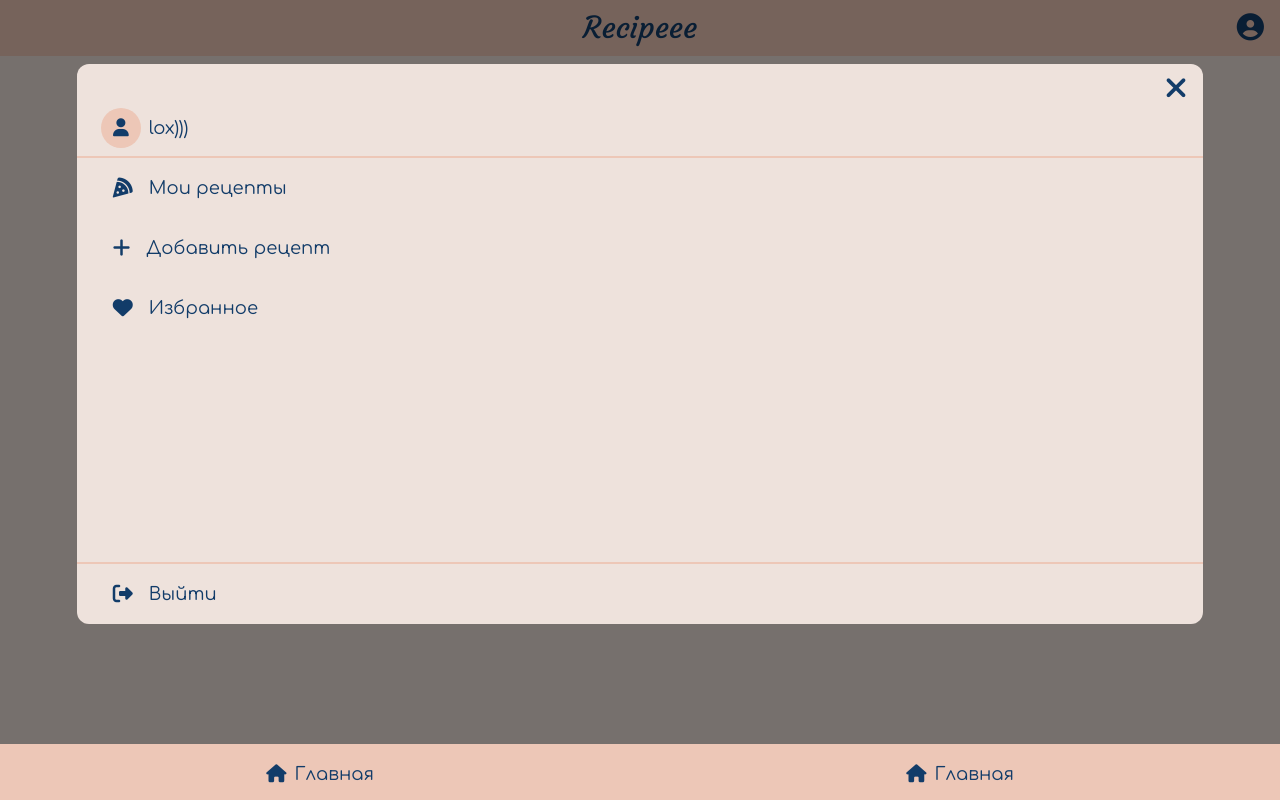
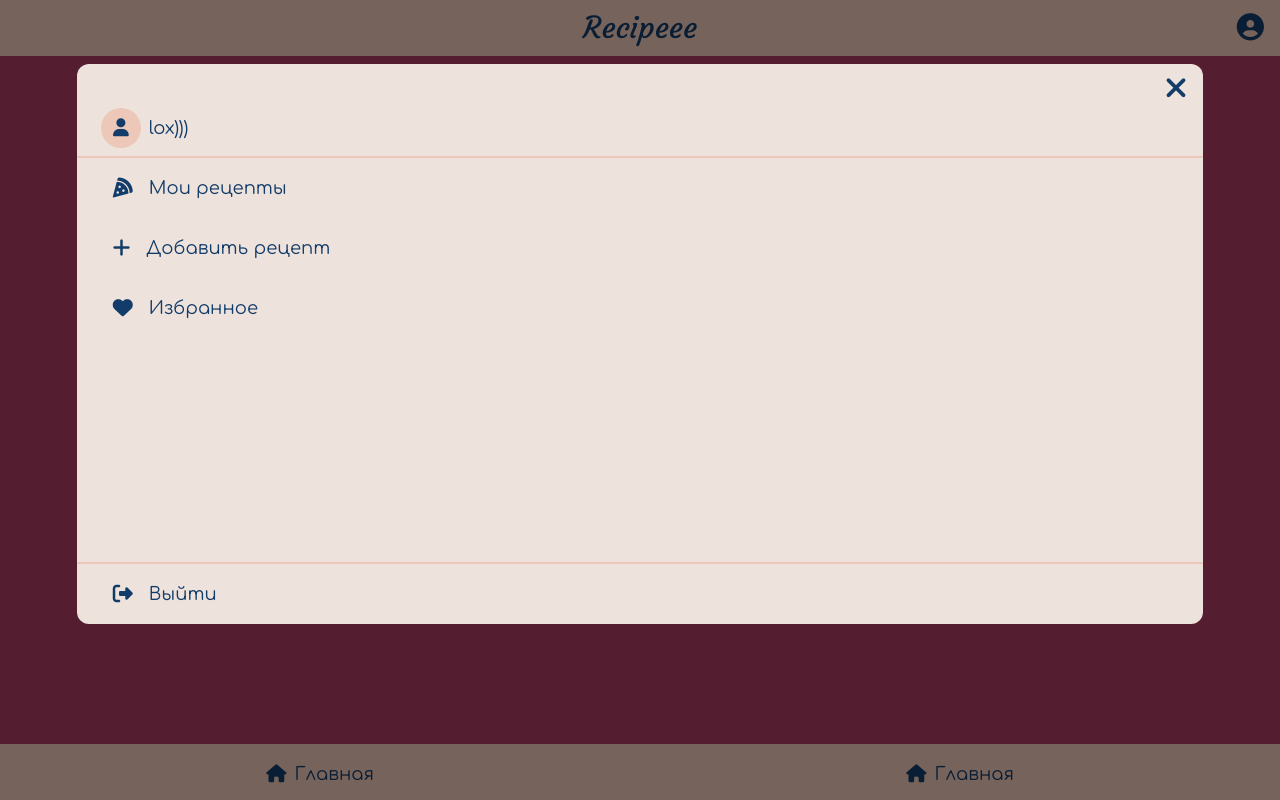
Before and after one commit to probaty/recipeee, a Next.js app: page / in a window 1280 px wide. Both pictures are taken after a click on the button 1250 px from the left and 27 px from the top of the page. Shown: the top 800 px of the page. Built offline with nearby package versions, Linux system fonts and the light colour scheme.

Commit message:
fix header position

```diff
--- a/components/Header/Header.module.css
+++ b/components/Header/Header.module.css
@@ -1,6 +1,6 @@
 @layer components {
   .header {
-    @apply sticky h-14 flex items-center bg-bone text-primary text-3xl justify-center;
+    @apply sticky top-0 left-0 h-14 flex items-center bg-bone text-primary text-3xl justify-center;
     font-family: "Courgette", cursive;
   }
   .menu {
--- a/components/Layout/Layout.tsx
+++ b/components/Layout/Layout.tsx
@@ -13,9 +13,9 @@ export const Layout: FunctionComponent<LayoutProps> = ({ title, children }) => {
       <Head>
         <title>{title} - Recipee</title>
       </Head>
+      <Toolbar />
       <Header userName="lox)))" />
-      <main>{children}</main>
-      <Toolbar />
+      <main className="pb-20">{children}</main>
     </>
   );
 };
--- a/components/Menu/Menu.module.css
+++ b/components/Menu/Menu.module.css
@@ -1,6 +1,6 @@
 @layer components {
   .menu {
-    @apply bg-white rounded-xl mx-auto absolute;
+    @apply bg-white rounded-xl mx-auto absolute z-10;
     width: 88vw;
     top: 4rem;
     right: 6vw;
--- a/components/Menu/Menu.tsx
+++ b/components/Menu/Menu.tsx
@@ -17,7 +17,7 @@ export function Menu({
     <>
       <div
         className={cn(
-          "w-screen h-screen fixed top-0 left-0",
+          "w-screen h-screen fixed top-0 left-0 z-10",
           styles.overlayOpen,
           {
             [styles.overlayClose]: closing === true,
--- a/components/Toolbar/Toolbar.module.css
+++ b/components/Toolbar/Toolbar.module.css
@@ -1,6 +1,7 @@
 @layer components {
   .toolbar {
     @apply fixed bottom-0 left-0 w-full bg-bone;
+    /* z-index: -1; */
   }
   .wrap {
     @apply flex justify-around items-center;
--- a/pages/index.tsx
+++ b/pages/index.tsx
@@ -2,5 +2,21 @@ import styles from "../styles/Home.module.css";
 import { Layout } from "../components";
 
 export default function Home() {
-  return <Layout title="Главная"></Layout>;
+  return (
+    <Layout title="Главная">
+      <div className="h-20 bg-red"></div>
+      <div className="h-20 bg-red"></div>
+      <div className="h-20 bg-red"></div>
+      <div className="h-20 bg-red"></div>
+      <div className="h-20 bg-red"></div>
+      <div className="h-20 bg-red"></div>
+      <div className="h-20 bg-red"></div>
+      <div className="h-20 bg-red"></div>
+      <div className="h-20 bg-red"></div>
+      <div className="h-20 bg-red"></div>
+      <div className="h-20 bg-red"></div>
+      <div className="h-20 bg-red"></div>
+      <div className="h-20 bg-red"></div>
+    </Layout>
+  );
 }
```
